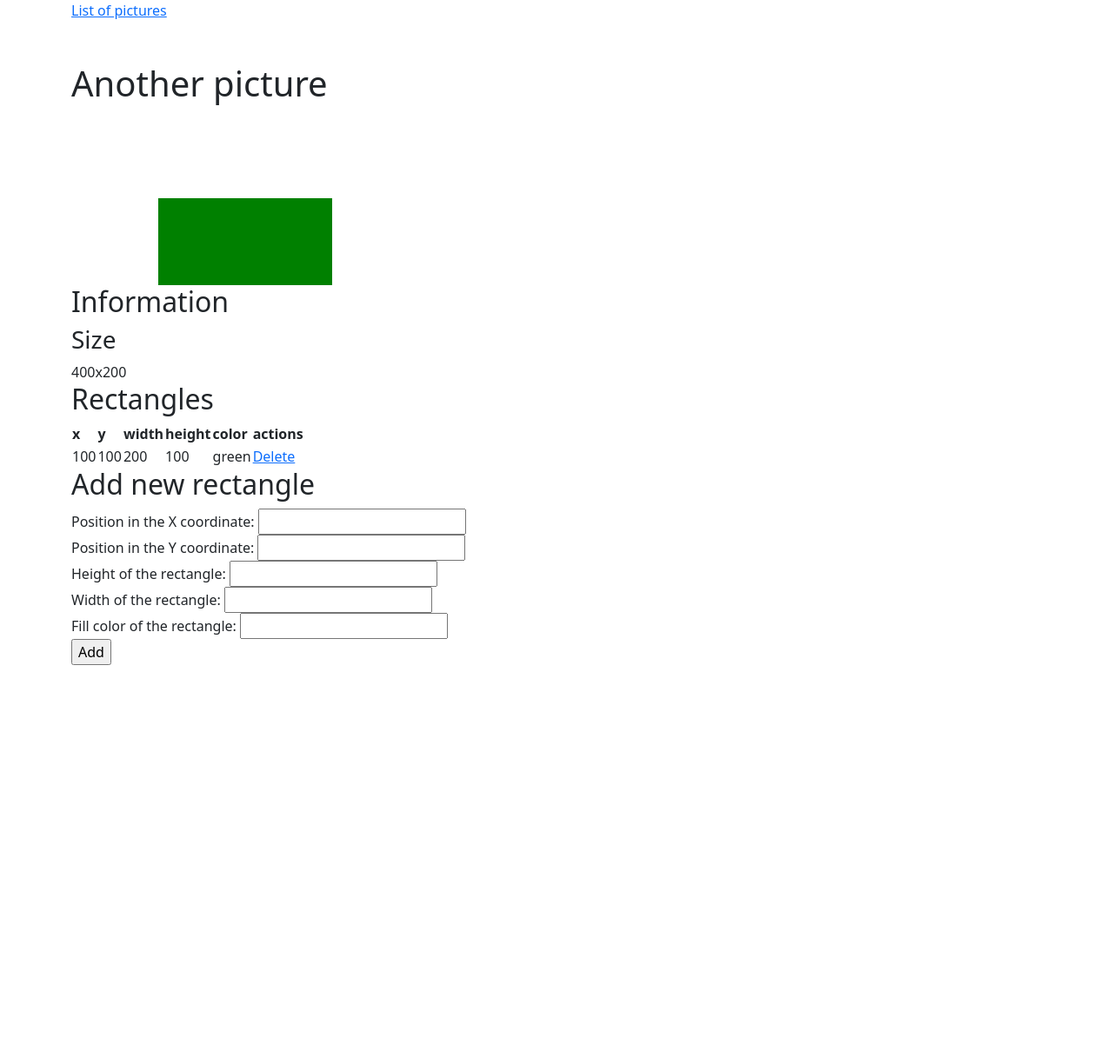
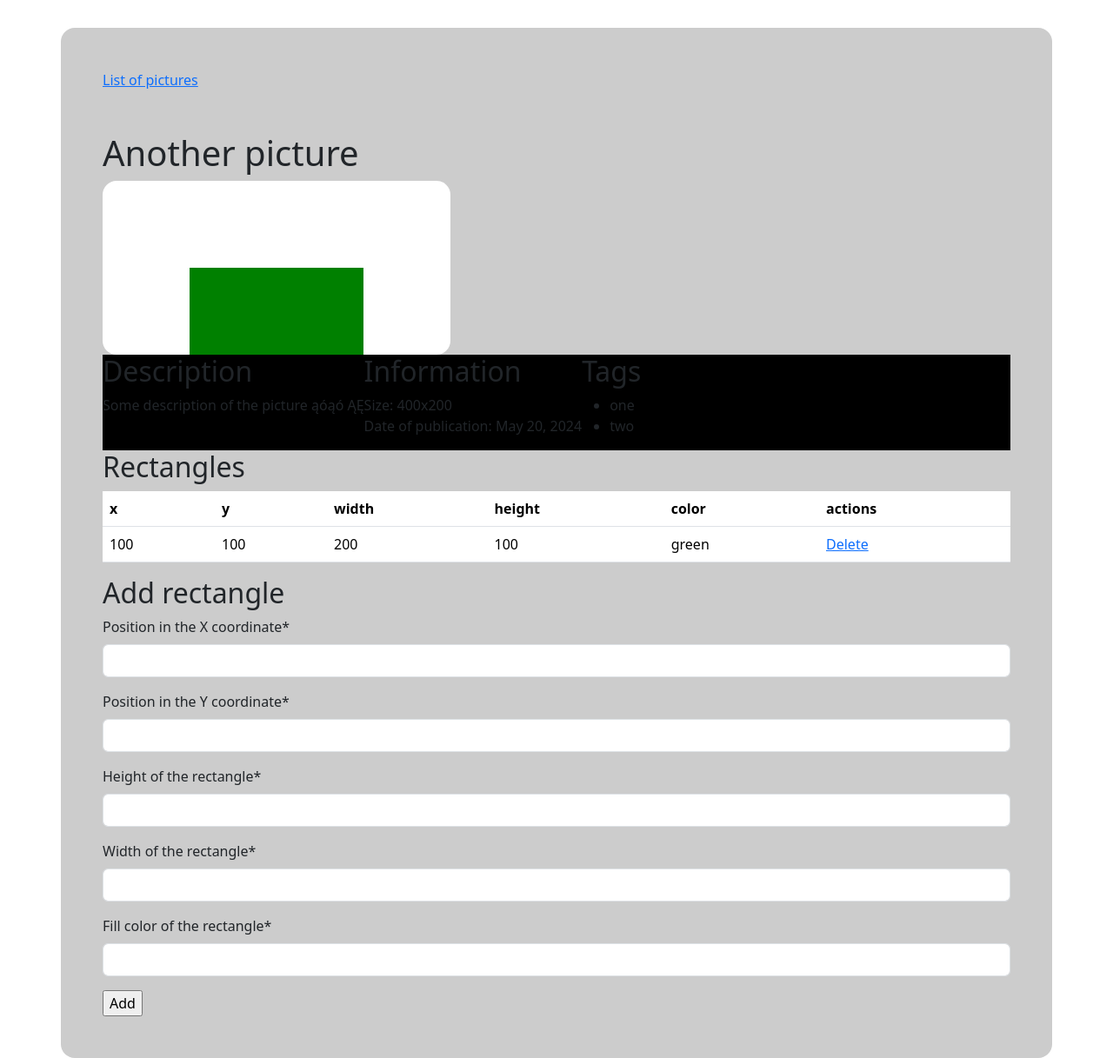
Before and after one commit to pavozayac/awww-5, a Django app: page /2 in a window 1280 px wide. Shown: the whole page at 87% size. Before the commit the page ends 765 px from the top, so only its background shows below. Run offline with Django 5.2, Linux system fonts and the light colour scheme; a user stored in the database is signed in; data comes from the database, SQL or seed files in the repository; both versions use the stored data as it was after the commit; some libraries are stand-ins or nearby versions.

Commit message:
Add all necessary functionalities

```diff
--- a/pictures/cms/forms.py
+++ b/pictures/cms/forms.py
@@ -5,3 +5,7 @@ class RectangleForm(forms.ModelForm):
     class Meta:
         model = Rectangle
         exclude = ['id', 'picture']
+
+class PictureFilterForm(forms.Form):
+    filter_tags = forms.CharField(label='Filter by tags', required=False)
+    sort_date = forms.ChoiceField(choices=[('asc', 'ascending'), ('desc', 'descending')])
--- a/pictures/cms/models.py
+++ b/pictures/cms/models.py
@@ -5,8 +5,12 @@ from django.contrib.auth.models import User
 class Picture(models.Model):
     id = models.BigAutoField(primary_key=True)
     name = models.TextField('Name of the picture')
+    description = models.TextField('Description of the picture', blank=True, default='')
     height = models.PositiveIntegerField('Height of the picture')
     width = models.PositiveIntegerField('Width of the picture')
+    date_added = models.DateField('Date the picture was added')
+    tags = models.TextField('String of space-separated tags related to the picture', default='')
+
     editors = models.ManyToManyField(User)
 
 
--- /dev/null
+++ b/pictures/cms/static/cms/style.css
@@ -0,0 +1,41 @@
+.main-container {
+    padding: 3rem;
+    background: #ccc;
+    margin-top: 2rem;
+    border-radius: 1rem;
+}
+
+.pic-list-container {
+    display: flex;
+    flex-direction: row;
+    align-items: center;
+}
+
+.pic-list-container:first-of-type {
+    margin-top: 4rem;
+}
+
+.pic-list-container:hover {
+    background-color: #aaa;
+    border-radius: 1rem;
+}
+
+.pic-list-container svg {
+    border-radius: 1rem;
+    background: white;
+}
+
+.pic-list-container h3 {
+    margin-left: 3rem;
+}
+
+.picture_svg {
+    background: white;
+    border-radius: 1rem;
+}
+
+.infopanes {
+    display: flex;
+    flex-direction: row;
+    background: #000;
+}
--- a/pictures/cms/templates/base.html
+++ b/pictures/cms/templates/base.html
@@ -3,9 +3,13 @@
     <head>
         <title>{%block title%} Pictures {%endblock%}</title>
         <link href="https://cdn.jsdelivr.net/npm/bootstrap@5.3.3/dist/css/bootstrap.min.css" rel="stylesheet" integrity="sha384-QWTKZyjpPEjISv5WaRU9OFeRpok6YctnYmDr5pNlyT2bRjXh0JMhjY6hW+ALEwIH" crossorigin="anonymous">
+
+        {% load static %}
+
+        <link rel="stylesheet" href="{% static 'cms/style.css' %}">
     </head>
     <body>
-        <div class="container">
+        <div class="container main-container">
         {%block body%}
         Hello there
         {%endblock%}
--- a/pictures/cms/templates/picture.html
+++ b/pictures/cms/templates/picture.html
@@ -1,30 +1,58 @@
-{%extends "base.html"%}
+{% extends "base.html" %}
+{% load crispy_forms_tags %}
 
-{%block title%} {{picture.name}} {%endblock%}
+{% block title %} {{picture.name}} {% endblock %}
 
-{%block body%}
+{% block body %}
 
-<a href={%url 'index' %}>List of pictures</a>
+<a href={% url 'index'  %}>List of pictures</a>
 </br>
 </br>
 </br>
 
 <h1> {{picture.name}} </h1>
 
-<svg width="{{picture.width}}" height="{{picture.height}}" viewBox="0 0 {{picture.width}} {{picture.height}}" version="1.1" xmlns="http://www.w3.org/2000/svg">
-    {%for rectangle in rectangles%}
+<svg class="picture_svg" width="{{picture.width}}" height="{{picture.height}}" viewBox="0 0 {{picture.width}} {{picture.height}}" version="1.1" xmlns="http://www.w3.org/2000/svg">
+    {% for rectangle in picture.rectangles.all %}
         <rect x="{{rectangle.x}}" y="{{rectangle.y}}" width="{{rectangle.width}}" height="{{rectangle.height}}" fill="{{rectangle.fill}}"></rect>
-    {%endfor%}
+    {% endfor %}
 </svg>
 
+<div class="infopanes">
+    {% if picture.description %}
+    <div class="infopane">
+        <h2> Description </h2>
+
+        {{picture.description}}
+    </div>
+    {% endif %}
+
+    <div class="infopane">
         <h2> Information </h2>
-<h3> Size </h3>
-{{picture.width}}x{{picture.height}}
+        Size: {{picture.width}}x{{picture.height}}
+        </br>
+        Date of publication: {{picture.date_added}}
+    </div>
 
-{%if auth%}
+    {% if picture.tags.split|length > 0 %}
+    <div class="infopane">
+        <h2> Tags </h2>
+        <ul>
+            {% for tag in picture.tags.split %}
+                <li> {{tag}} </li>
+            {% endfor %}
+        </ul>
+    </div>
+    {% endif %}
+
+</div>
+
+
+{% if auth %}
 <h2> Rectangles </h2>
 
-<table>
+<table class="table">
+    <thead>
         <tr>
             <th>x</th>
             <th>y</th>
@@ -33,27 +61,30 @@
             <th>color</th>
             <th>actions</th>
         </tr>
+    </thead>
 
-    {%for rectangle in rectangles%}
+    <tbody>
+    {% for rectangle in picture.rectangles.all %}
         <tr>
             <td>{{rectangle.x}}</td>
             <td>{{rectangle.y}}</td>
             <td>{{rectangle.width}}</td>
             <td>{{rectangle.height}}</td>
             <td>{{rectangle.fill}}</td>
-        <td><a href="/cms/{{picture.id}}/{{rectangle.id}}/delete">Delete</a></td>
+            <td><a href={% url 'delete_rectangle' picture.id rectangle.id %}>Delete</a></td>
         </tr>
-    {%endfor%}
+    {% endfor %}
+    </tbody>
 </table>
 
-<h2> Add new rectangle </h2>
+<h2> Add rectangle </h2>
 
-<form action="/cms/{{picture.id}}/" method="post">
+<form action={% url 'picture' picture.id %} method="post">
     {% csrf_token %}
-    {{form}}
+    {{ form|crispy }}
     <input type="submit" value="Add"/>
 </form>
 
-{%endif%}
+{% endif %}
 
-{%endblock%}
+{% endblock %}
--- a/pictures/cms/views.py
+++ b/pictures/cms/views.py
@@ -3,7 +3,7 @@ from django.http import HttpResponse
 from django.shortcuts import redirect, render
 from django.core.paginator import Paginator
 
-from .forms import RectangleForm
+from .forms import PictureFilterForm, RectangleForm
 # from django.http import HttpResponse
 # fromdjango.template import Context
 from .models import Picture, Rectangle
@@ -11,14 +11,30 @@ from .models import Picture, Rectangle
 
 def index(req):
     pics = Picture.objects.prefetch_related('rectangles').all()
+
+    sort_date = req.GET.get('sort_date')
+    tags = req.GET.get('filter_tags')
+
+    if sort_date is not None:
+        if sort_date == 'asc':
+            pics = pics.order_by('date_added')
+        else:
+            pics = pics.order_by('-date_added')
+
+    if tags is not None:
+        for tag in tags.split(','):
+            pics = pics.filter(tags__contains=tag)
+
+
     paginator = Paginator(pics, 10)
 
-    page_number = req.GET.get("page")
+    page_number = req.GET.get('page')
     page = paginator.page(page_number if page_number is not None else 1)
 
     return render(req, 'pictures.html', context={
         "pics_page": page,
         "auth": req.user.is_authenticated,
+        "form": PictureFilterForm(),
     })
 
 
@@ -34,15 +50,12 @@ def picture(req, id):
         if form.is_valid():
             rect.save()
 
-            # picture.rectangles.add(form.instance)
-
-            return redirect(f'/cms/{id}')
+            return redirect('picture', id=id)
     else:
         form = RectangleForm()
 
     return render(req, 'picture.html', context={
         "picture": picture,
-        "rectangles": picture.rectangles.all(),
         "auth": req.user.is_authenticated,
         "form": form,
     })
@@ -52,4 +65,4 @@ def delete_rectangle(req, picture_id, rect_id):
     rect = Rectangle.objects.get(id=rect_id)
     rect.delete()
 
-    return redirect(f'/cms/{picture_id}')
+    return redirect('picture', id=picture_id)
--- a/pictures/pictures/settings.py
+++ b/pictures/pictures/settings.py
@@ -38,7 +38,12 @@ INSTALLED_APPS = [
     "django.contrib.sessions",
     "django.contrib.messages",
     "django.contrib.staticfiles",
+    "crispy_forms",
+    "crispy_bootstrap5",
 ]
+
+CRISPY_ALLOWED_TEMPLATE_PACKS = "bootstrap5"
+CRISPY_TEMPLATE_PACK = "bootstrap5"
 
 MIDDLEWARE = [
     "django.middleware.security.SecurityMiddleware",
```
Also changed, not shown: pictures/cms/management/commands/genpics.py (added, +44 -0 lines), pictures/cms/templates/pictures.html (+28 -22 lines), pictures/cms/management/__init__.py (added), pictures/cms/management/commands/__init__.py (added), pictures/cms/migrations/0003_picture_date_added_picture_description_picture_tags.py (added), pictures/cms/migrations/0004_alter_picture_description.py (added), pictures/db.sqlite3. Lines whose indentation alone changed are shown as unchanged.
